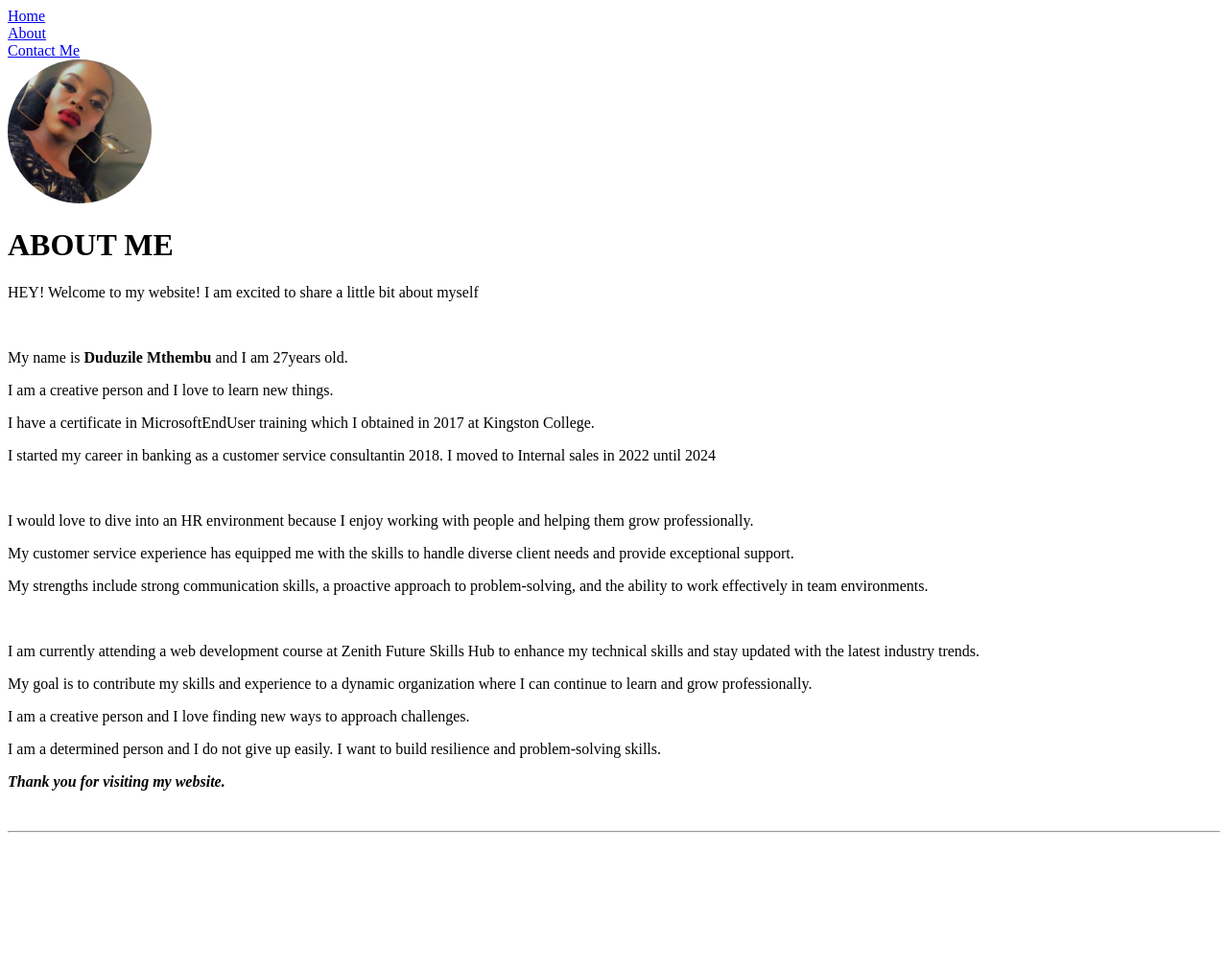
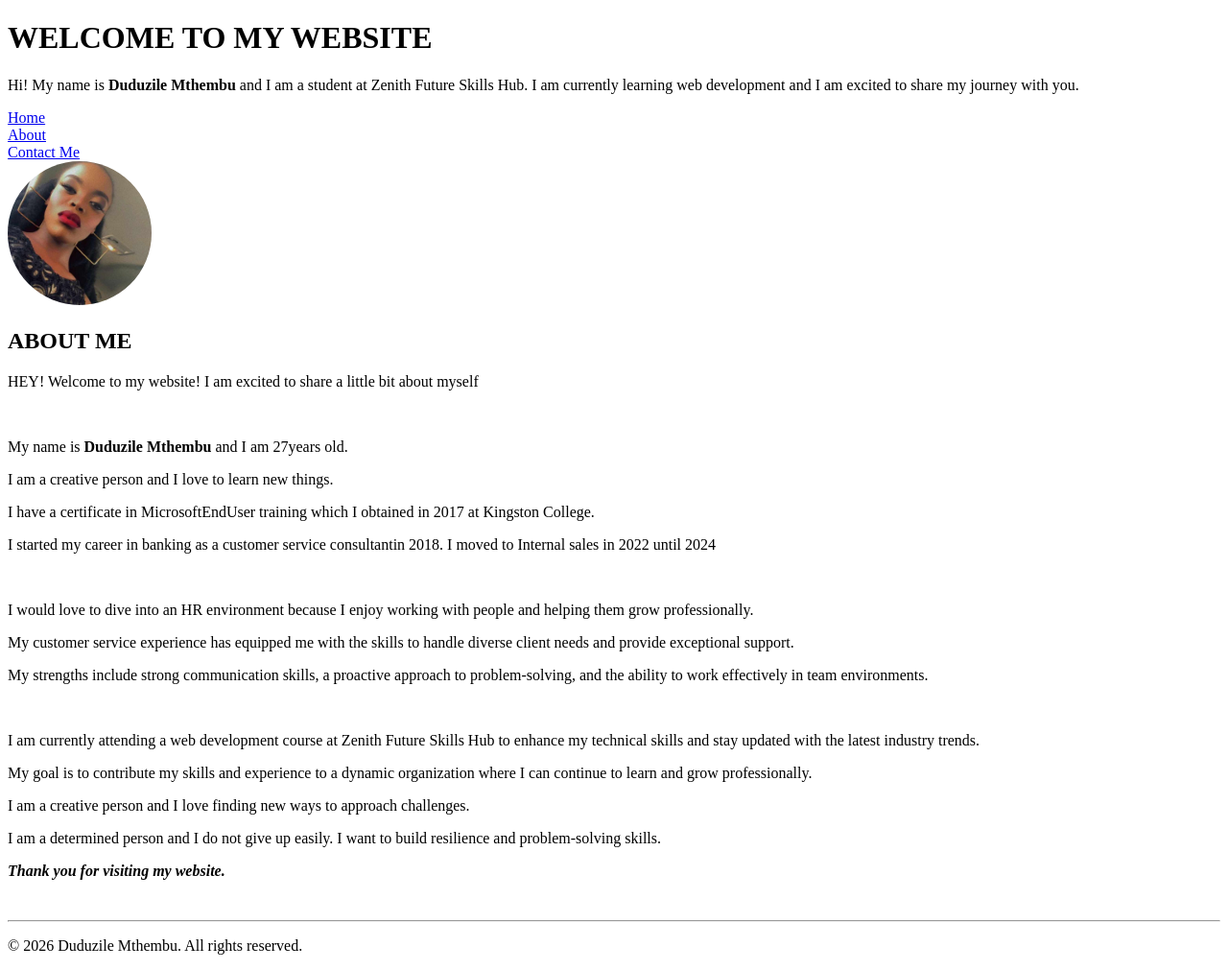
Before and after one commit to DuduzileMthembu/ZenithFutureSkillsHub, a plain HTML site: page Module 3- Html/Module3-Day2/Module3-Day2-practical/About.html in a window 1280 px wide. Shown: the whole page at 96% size. Before the commit the page ends 876 px from the top, so only its background shows below. Drawn offline with Linux system fonts and the light colour scheme.

Commit message:
Refactor About.html: Improve structure and content clarity by reorganizing sections and enhancing personal information

```diff
--- a/Module 3- Html/Module3-Day2/Module3-Day2-practical/About.html
+++ b/Module 3- Html/Module3-Day2/Module3-Day2-practical/About.html
@@ -4,17 +4,26 @@
         <meta charset="UTF-8">
 
         <title>ABOUT ME </title>
-        <link rel="icon" href="assets/favicon.ico" type="image/x-icon">
+        <link rel="icon"
+        href="assets/favicon.ico"
+        type="image/x-icon">
     </head>
     <!--This is a short intro about myself-->
     <body>
-      <nav>
+         <header>
+        <h1>WELCOME TO MY WEBSITE</h1>
+        <p>Hi! My name is <strong>Duduzile Mthembu</strong> and I am a student at Zenith Future Skills Hub. I am currently learning web development and I am excited to share my journey with you.</p>
+        </header>
+
+        <nav>
         <a href='index.html'>Home</a><br>
         <a href='About.html'>About</a><br>
         <a href='contact.html'target="_blank">Contact Me</a><br>
-      </nav>
-<img src="assets/profile.jpg" alt="My Profile Picture" style="width: 150px; height: 150px; border-radius: 50%;">
+        </nav>
+
+        <img src="assets/profile.jpg" alt="My Profile Picture" style="width: 150px; height: 150px; border-radius: 50%;">
         <!--This body section includes information about myself-->
+       <section>
         <h1>ABOUT ME</h1>
 
         <p>HEY! Welcome to my website! I am excited to share a little bit about myself</p>
@@ -24,22 +33,31 @@
         <!--This part includes my education background and work history-->
         <p> I have a certificate in MicrosoftEndUser training which I obtained in 2017 at Kingston College.</p>
         <p>I started my career in banking as a customer service consultantin 2018. I moved to Internal sales in 2022 until 2024</p>
+        </section>
         <br>
+
+        <section>
         <!--These are my goals and my strengths-->
         <p>I would love to dive into an HR environment because I enjoy working with people and helping them grow professionally.</p>
         <p>My customer service experience has equipped me with the skills to handle diverse client needs and provide exceptional support.</p>
         <p>My strengths include strong communication skills, a proactive approach to problem-solving, and the ability to work effectively in team environments.</p>
         <br>
+        </section>
+
+        <section>
         <!--This part includes my current aspirations and personal qualities-->
         <p>I am currently attending a web development course at Zenith Future Skills Hub to enhance my technical skills and stay updated with the latest industry trends.</p>
         <p>My goal is to contribute my skills and experience to a dynamic organization where I can continue to learn and grow professionally.</p>
         <p>I am a creative person and I love finding new ways to approach challenges. </p>
         <p>I am a determined person and I do not give up easily. I want to build resilience and problem-solving skills.</p>
+        </section>
 
         <p><em><b>Thank you for visiting my website.</b></em></p><BR>
 
         <hr>
 
     </body>
-
+    <footer>
+    <p> &copy; 2026 Duduzile Mthembu. All rights reserved.</p>
+    </footer>
 </html>
```
